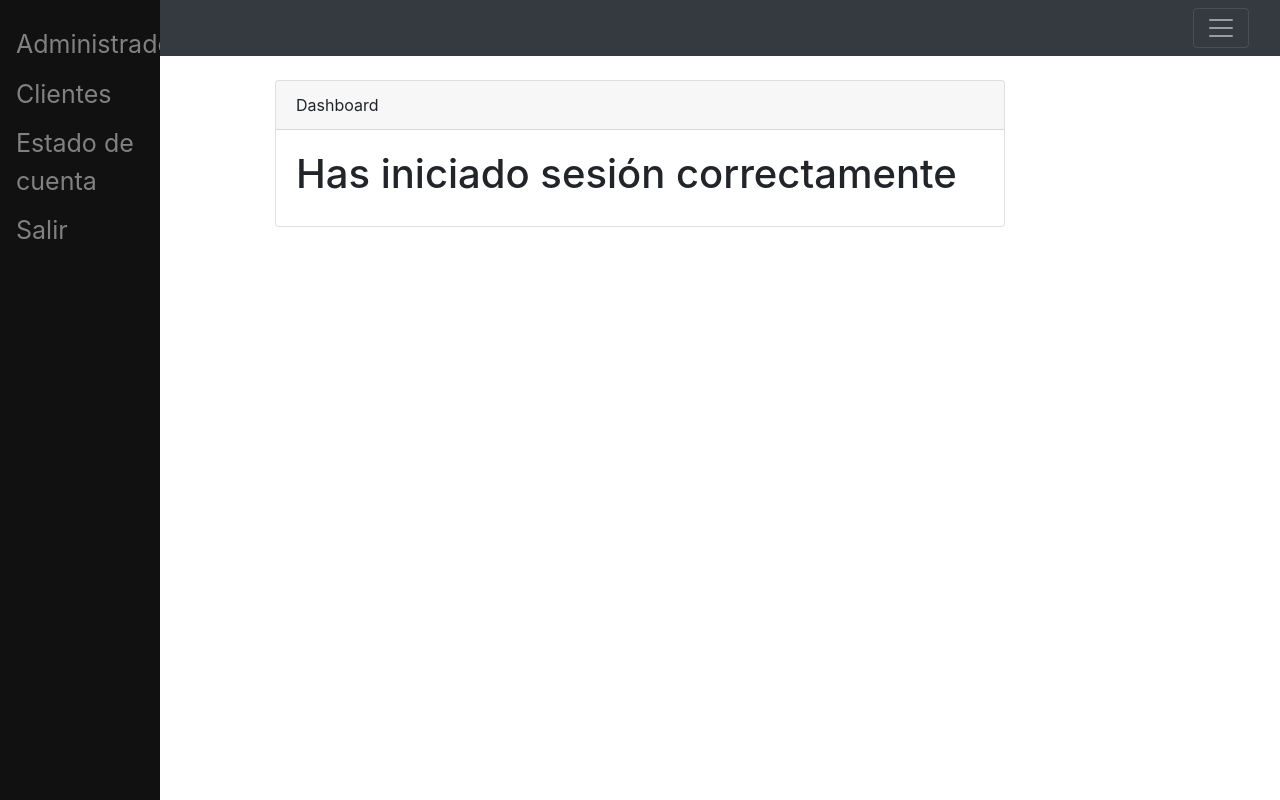
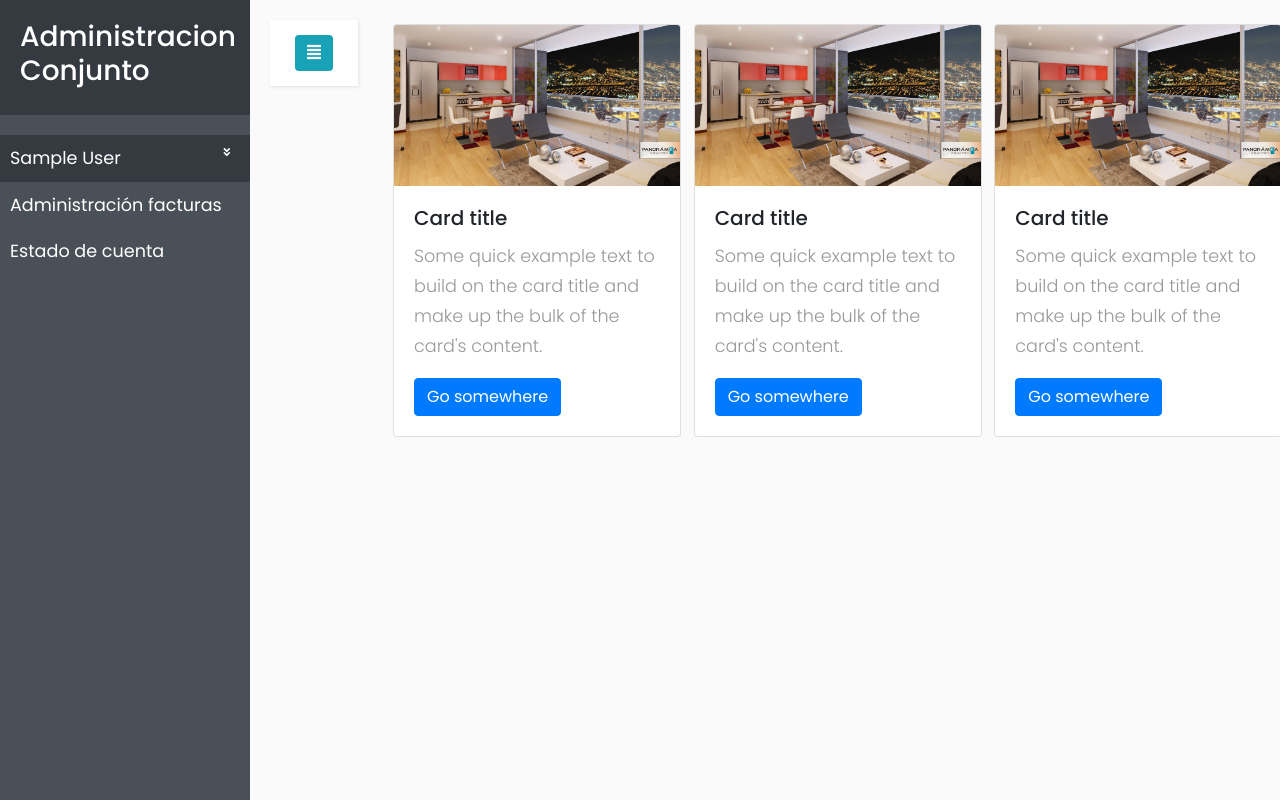
Before and after one commit to hramose/administracion_conjuntos, a Laravel app: page /home in a window 1280 px wide. Run offline with Laravel 8, Linux system fonts and the light colour scheme; the visitor is signed in with stand-in values (Sample User, id 1); some libraries are stand-ins or nearby versions.

Commit message:
modificacion de sidebar

```diff
--- /dev/null
+++ b/public/css/estilos.css
@@ -0,0 +1,257 @@
+/*
+    DEMO STYLE
+*/
+@import "https://fonts.googleapis.com/css?family=Poppins:300,400,500,600,700";
+
+
+body {
+    font-family: 'Poppins', sans-serif;
+    background: #fafafa;
+}
+
+p {
+    font-family: 'Poppins', sans-serif;
+    font-size: 1.1em;
+    font-weight: 300;
+    line-height: 1.7em;
+    color: #999;
+}
+
+a, a:hover, a:focus {
+    color: inherit;
+    text-decoration: none;
+    transition: all 0.3s;
+}
+
+.navbar {
+    padding: 15px 10px;
+    background: #fff;
+    border: none;
+    border-radius: 0;
+    /*margin-bottom: 40px;*/
+    box-shadow: 1px 1px 3px rgba(0, 0, 0, 0.1);
+}
+
+.navbar-btn {
+    box-shadow: none;
+    outline: none !important;
+    border: none;
+}
+
+.line {
+    width: 100%;
+    height: 1px;
+    border-bottom: 1px dashed #ddd;
+    margin: 40px 0;
+}
+
+i, span {
+    display: inline-block;
+}
+
+/* ---------------------------------------------------
+    SIDEBAR STYLE
+----------------------------------------------------- */
+.wrapper {
+    display: flex;
+    align-items: stretch;
+}
+
+#sidebar {
+    min-width: 250px;
+    max-width: 250px;
+    background: #495057;
+    color: #fff;
+    transition: all 0.3s;
+}
+
+#sidebar.active {
+    min-width: 80px;
+    max-width: 80px;
+    text-align: center;
+}
+
+#sidebar.active .sidebar-header h3, #sidebar.active .CTAs {
+    display: none;
+}
+
+#sidebar.active .sidebar-header strong {
+    display: block;
+}
+
+#sidebar ul li a {
+    text-align: left;
+}
+
+#sidebar.active ul li a {
+    padding: 20px 10px;
+    text-align: center;
+    font-size: 0.85em;
+}
+
+#sidebar.active ul li a i {
+    margin-right:  0;
+    display: block;
+    font-size: 1.8em;
+    margin-bottom: 5px;
+}
+
+#sidebar.active ul ul a {
+    padding: 10px !important;
+}
+
+#sidebar.active a[aria-expanded="false"]::before, #sidebar.active a[aria-expanded="true"]::before {
+    top: auto;
+    bottom: 5px;
+    right: 50%;
+    -webkit-transform: translateX(50%);
+    -ms-transform: translateX(50%);
+    transform: translateX(50%);
+}
+
+#sidebar .sidebar-header {
+    padding: 20px;
+    background: #343a40;
+}
+
+#sidebar .sidebar-header strong {
+    display: none;
+    font-size: 1.8em;
+}
+
+#sidebar ul.components {
+    padding: 20px 0;
+
+}
+
+#sidebar ul li a {
+    padding: 10px;
+    font-size: 1.1em;
+    display: block;
+}
+#sidebar ul li a:hover {
+    color: #212529;
+    background: #fff;
+}
+#sidebar ul li a i {
+    margin-right: 10px;
+}
+
+#sidebar ul li.active > a, a[aria-expanded="true"] {
+    color: #fff;
+    background: #343a40;
+}
+
+
+a[data-toggle="collapse"] {
+    position: relative;
+}
+
+a[aria-expanded="false"]::before, a[aria-expanded="true"]::before {
+    font-family: "Font Awesome 5 Free"; font-weight: 900; content: "\f103";
+    display: block;
+    position: absolute;
+    right: 20px;
+    font-size: 0.6em;
+}
+a[aria-expanded="true"]::before {
+    font-family: "Font Awesome 5 Free"; font-weight: 900; content: "\f102";
+}
+
+
+ul ul a {
+    font-size: 0.9em !important;
+    padding-left: 30px !important;
+
+}
+
+ul.CTAs {
+    padding: 20px;
+}
+
+ul.CTAs a {
+    text-align: center;
+    font-size: 0.9em !important;
+    display: block;
+    border-radius: 5px;
+    margin-bottom: 5px;
+}
+
+a.download {
+    background: #fff;
+    color: #7386D5;
+}
+
+a.article, a.article:hover {
+    background: #fff !important;
+    color: #fff !important;
+}
+
+
+
+/* ---------------------------------------------------
+    CONTENT STYLE
+----------------------------------------------------- */
+#content {
+    padding: 20px;
+    min-height: 100vh;
+    transition: all 0.3s;
+}
+
+
+/* ---------------------------------------------------
+    MEDIAQUERIES
+----------------------------------------------------- */
+@media (max-width: 768px) {
+    #sidebar {
+        min-width: 80px;
+        max-width: 80px;
+        text-align: center;
+        margin-left: -80px !important ;
+    }
+    a[aria-expanded="false"]::before, a[aria-expanded="true"]::before {
+        top: auto;
+        bottom: 5px;
+        right: 50%;
+        -webkit-transform: translateX(50%);
+        -ms-transform: translateX(50%);
+        transform: translateX(50%);
+    }
+    #sidebar.active {
+        margin-left: 0 !important;
+    }
+
+    #sidebar .sidebar-header h3, #sidebar .CTAs {
+        display: none;
+    }
+
+    #sidebar .sidebar-header strong {
+        display: block;
+    }
+
+    #sidebar ul li a {
+        padding: 20px 10px;
+    }
+
+    #sidebar ul li a span {
+        font-size: 0.85em;
+    }
+    #sidebar ul li a i {
+        margin-right:  0;
+        display: block;
+    }
+
+    #sidebar ul ul a {
+        padding: 10px !important;
+    }
+
+    #sidebar ul li a i {
+        font-size: 1.3em;
+    }
+    #sidebar {
+        margin-left: 0;
+    }
+    #sidebarCollapse span {
+        display: none;
+    }
+}
--- a/public/css/side.css
+++ /dev/null
@@ -1,37 +0,0 @@
-body {
-  overflow-x: hidden;
-}
-.sidenav {
-    height: 100%;
-    width: 160px;
-    position: fixed;
-    z-index: 1;
-    top: 0;
-    left: 0;
-    background-color: #111;
-    overflow-x: hidden;
-    padding-top: 20px;
-}
-
-.sidenav a {
-    padding: 6px 8px 6px 16px;
-    text-decoration: none;
-    font-size: 25px;
-    color: #818181;
-    display: block;
-}
-
-.sidenav a:hover {
-    color: #f1f1f1;
-}
-
-.main {
-    margin-left: 160px; /* Same as the width of the sidenav */
-    font-size: 28px; /* Increased text to enable scrolling */
-    padding: 0px 10px;
-}
-
-@media screen and (max-height: 450px) {
-    .sidenav {padding-top: 15px;}
-    .sidenav a {font-size: 18px;}
-}
--- a/resources/views/home.blade.php
+++ b/resources/views/home.blade.php
@@ -1,29 +1,40 @@
 @extends('layouts.app')
 
 @section('content')
-
-<link href="{{asset('css/side.css')}}" rel="stylesheet">
-      <div class="sidenav">
-          <a href="#">Administrador</a>
-          <a href="#">Clientes</a>
-          <a href="#">Estado de cuenta</a>
-          <a href="#">Salir</a>
-        </div>
-
 <div class="container">
-    <div class="row justify-content-center">
-        <div class="col-md-8">
-            <div class="card">
-                <div class="card-header">Dashboard</div>
-
-                <div class="card-body">
+    <div class="row justify-content-right">
         @if (session('status'))
             <div class="alert alert-success">
                 {{ session('status') }}
             </div>
         @endif
-
-                    <h1>Has iniciado sesión correctamente </h1>
+        <div class="col-md-4">
+          <div class="card" style="width: 18rem;">
+              <img class="card-img-top" src="{{ asset('img/eje4.jpg') }}" alt="Card image cap">
+              <div class="card-body">
+                  <h5 class="card-title">Card title</h5>
+                  <p class="card-text">Some quick example text to build on the card title and make up the bulk of the card's content.</p>
+                  <a href="#" class="btn btn-primary">Go somewhere</a>
+              </div>
+          </div>
+        </div>
+        <div class="col-md-4">
+          <div class="card" style="width: 18rem;">
+              <img class="card-img-top" src="{{ asset('img/eje4.jpg') }}" alt="Card image cap">
+              <div class="card-body">
+                  <h5 class="card-title">Card title</h5>
+                  <p class="card-text">Some quick example text to build on the card title and make up the bulk of the card's content.</p>
+                  <a href="#" class="btn btn-primary">Go somewhere</a>
+              </div>
+          </div>
+        </div>
+        <div class="col-md-4">
+          <div class="card" style="width: 18rem;">
+              <img class="card-img-top" src="{{ asset('img/eje4.jpg') }}" alt="Card image cap">
+              <div class="card-body">
+                  <h5 class="card-title">Card title</h5>
+                  <p class="card-text">Some quick example text to build on the card title and make up the bulk of the card's content.</p>
+                  <a href="#" class="btn btn-primary">Go somewhere</a>
               </div>
           </div>
         </div>
--- a/resources/views/layouts/app.blade.php
+++ b/resources/views/layouts/app.blade.php
@@ -4,10 +4,12 @@
     <meta charset="utf-8">
     <meta http-equiv="X-UA-Compatible" content="IE=edge">
     <meta name="viewport" content="width=device-width, initial-scale=1">
-    <link rel="stylesheet" href="https://maxcdn.bootstrapcdn.com/bootstrap/4.0.0/css/bootstrap.min.css" integrity="sha384-Gn5384xqQ1aoWXA+058RXPxPg6fy4IWvTNh0E263XmFcJlSAwiGgFAW/dAiS6JXm" crossorigin="anonymous">
-    <script src="https://code.jquery.com/jquery-3.2.1.slim.min.js" integrity="sha384-KJ3o2DKtIkvYIK3UENzmM7KCkRr/rE9/Qpg6aAZGJwFDMVNA/GpGFF93hXpG5KkN" crossorigin="anonymous"></script>
-    <script src="https://cdnjs.cloudflare.com/ajax/libs/popper.js/1.12.9/umd/popper.min.js" integrity="sha384-ApNbgh9B+Y1QKtv3Rn7W3mgPxhU9K/ScQsAP7hUibX39j7fakFPskvXusvfa0b4Q" crossorigin="anonymous"></script>
-    <script src="https://maxcdn.bootstrapcdn.com/bootstrap/4.0.0/js/bootstrap.min.js" integrity="sha384-JZR6Spejh4U02d8jOt6vLEHfe/JQGiRRSQQxSfFWpi1MquVdAyjUar5+76PVCmYl" crossorigin="anonymous"></script>
+    <script src="https://code.jquery.com/jquery-3.2.1.slim.min.js"></script>
+    <script src="https://cdnjs.cloudflare.com/ajax/libs/popper.js/1.12.9/umd/popper.min.js"></script>
+    <script src="https://maxcdn.bootstrapcdn.com/bootstrap/4.0.0/js/bootstrap.min.js"></script>
+    <link rel="stylesheet" href="https://maxcdn.bootstrapcdn.com/bootstrap/4.0.0/css/bootstrap.min.css">
+    <link rel="stylesheet" href="https://use.fontawesome.com/releases/v5.0.13/css/all.css">
+    <link href="{{asset('css/estilos.css')}}" rel="stylesheet">
     <!-- <link href="{{ asset('css/app.css') }}" rel="stylesheet"> -->
 
     <title>Administracion Conjunto</title>
@@ -16,61 +18,87 @@
 </head>
 <body>
     <div id="app">
+        @guest
             <nav class="navbar navbar-dark bg-dark">
                 <div class="container-fluid">
                     <div class="navbar-header">
-                    @auth
-                        <a class="navbar-brand" href="{{ url('/home') }}">
-                            Inicio
-                        </a>
-                    @else
                         <a class="navbar-brand" href="{{ url('/') }}">
                             Administracion Conjunto
                         </a>
-                    @endauth
                     </div>
                     <button class="navbar-toggler" type="button" data-toggle="collapse" data-target="#navbarSupportedContent" aria-controls="navbarSupportedContent" aria-expanded="false" aria-label="Toggle navigation">
                     <span class="navbar-toggler-icon"></span>
                     </button>
                     <div class="collapse navbar-collapse" id="navbarSupportedContent">
-                    <!-- Left Side Of Navbar -->
-                    <ul class="navbar-nav mr-auto">
-
-                    </ul>
-
-                    <!-- Right Side Of Navbar -->
                         <ul class="nav navbar-nav navbar-right">
                             <!-- Authentication Links -->
-                        @auth
-                            <li class="nav-item dropdown">
-                                <a id="navbarDropdown" class="nav-link dropdown-toggle" href="#" role="button" data-toggle="dropdown" aria-haspopup="true" aria-expanded="false" v-pre>
-                                    {{ Auth::user()->name }} <span class="caret"></span>
-                                </a>
-
-                                <div class="dropdown-menu" aria-labelledby="navbarDropdown">
-                                    <a class="dropdown-item" href="{{ route('logout') }}"
-                                       onclick="event.preventDefault();
-                                                     document.getElementById('logout-form').submit();">
-                                        {{ __('Logout') }}
-                                    </a>
-
-                                    <form id="logout-form" action="{{ route('logout') }}" method="POST" style="display: none;">
-                                        @csrf
-                                    </form>
-                                </div>
-                            </li>
-                        @else
                             <li><a class="nav-link" href="{{ route('login') }}">Iniciar Sesión</a></li>
                             <li><a class="nav-link" href="{{ route('register') }}">Registro</a></li>
-                        @endauth
                         </ul>
                     </div>
                 </div>
             </nav>
+        @endguest
+        <div class="wrapper">
+            @auth
+                <nav id="sidebar">
+                    <div class="sidebar-header">
+                        <h3>Administracion Conjunto</h3>
+                        <strong>AC</strong>
+                    </div>
 
+                    <ul class="list-unstyled components">
+                        <li class="active">
+                            <a href="#homeSubmenu" data-toggle="collapse" aria-expanded="false">
+
+                                 {{ Auth::user()->name }}
+                            </a>
+                            <ul class="collapse list-unstyled" id="homeSubmenu">
+                                <li>
+                                    <a href="{{ url('/home') }}"><i class="fas fa-home"></i> Inicio</a>
+                                    <a href="{{ route('logout') }}" onclick="event.preventDefault();document.getElementById('logout-form').submit();">
+                                     <i class="fas fa-walking"></i>
+                                    {{ __('Cerrar sesión') }}
+                                    </a>
+                                    <form id="logout-form" action="{{ route('logout') }}" method="POST" style="display: none;">
+                                        @csrf
+                                    </form>
+                                </li>
+                            </ul>
+                        </li>
+                        <li>
+                            <a href="#">
+                                Administración facturas
+                            </a>
+                            <a href="#">
+                                Estado de cuenta
+                            </a>
+                        </li>
+                </nav>
+                <div id="content">
+                    <nav class="navbar navbar-default">
+                        <div class="container-fluid">
+                                <div class="navbar-header">
+                                    <button type="button" id="sidebarCollapse" class="btn btn-info navbar-btn">
+                                        <i class="fas fa-align-justify"></i>
+                                    </button>
+                                </div>
+                        </div>
+                    </nav>
+                </div>
+            @endauth
             <main class="py-4">
                 @yield('content')
             </main>
         </div>
+
+    </div>
+    <script type="text/javascript">
+         $(document).ready(function () {
+             $('#sidebarCollapse').on('click', function () {
+                 $('#sidebar').toggleClass('active');
+             });
+         });
+    </script>
 </body>
 </html>
```
Lines whose indentation alone changed are shown as unchanged.
